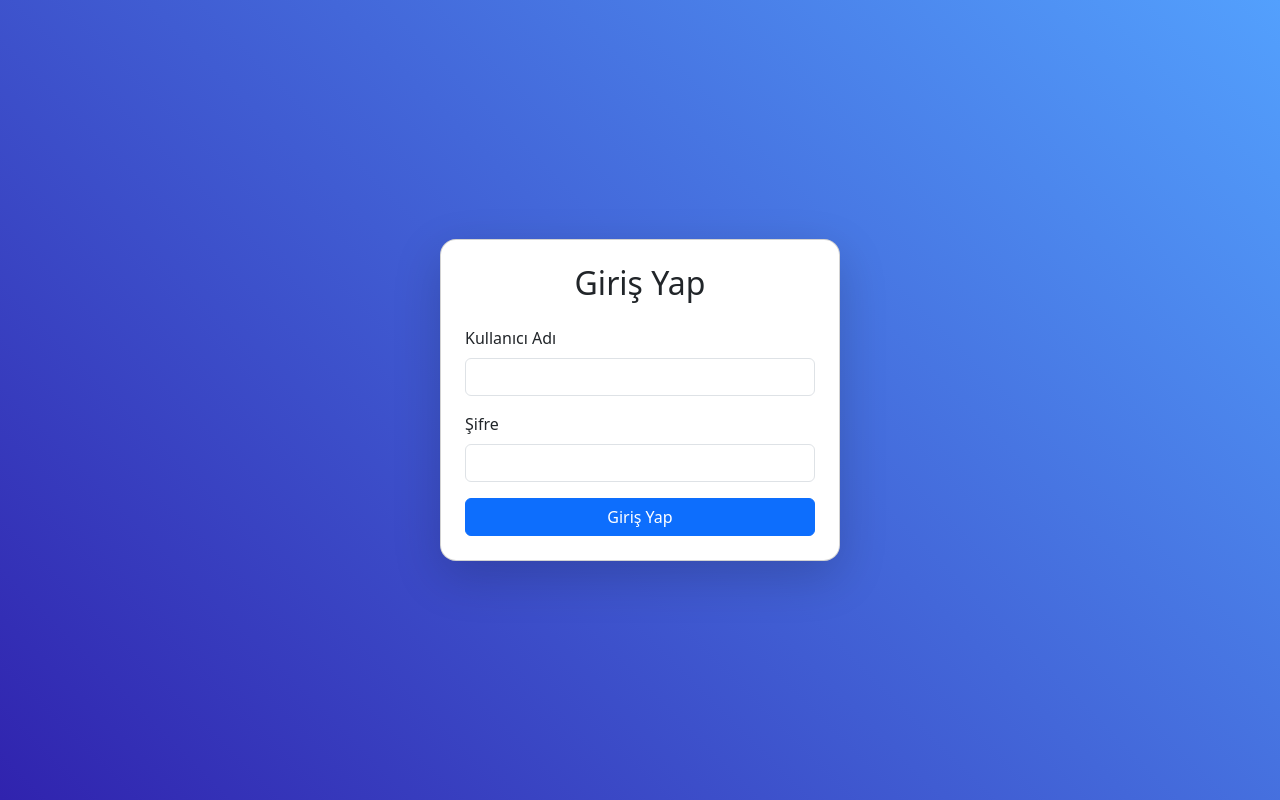
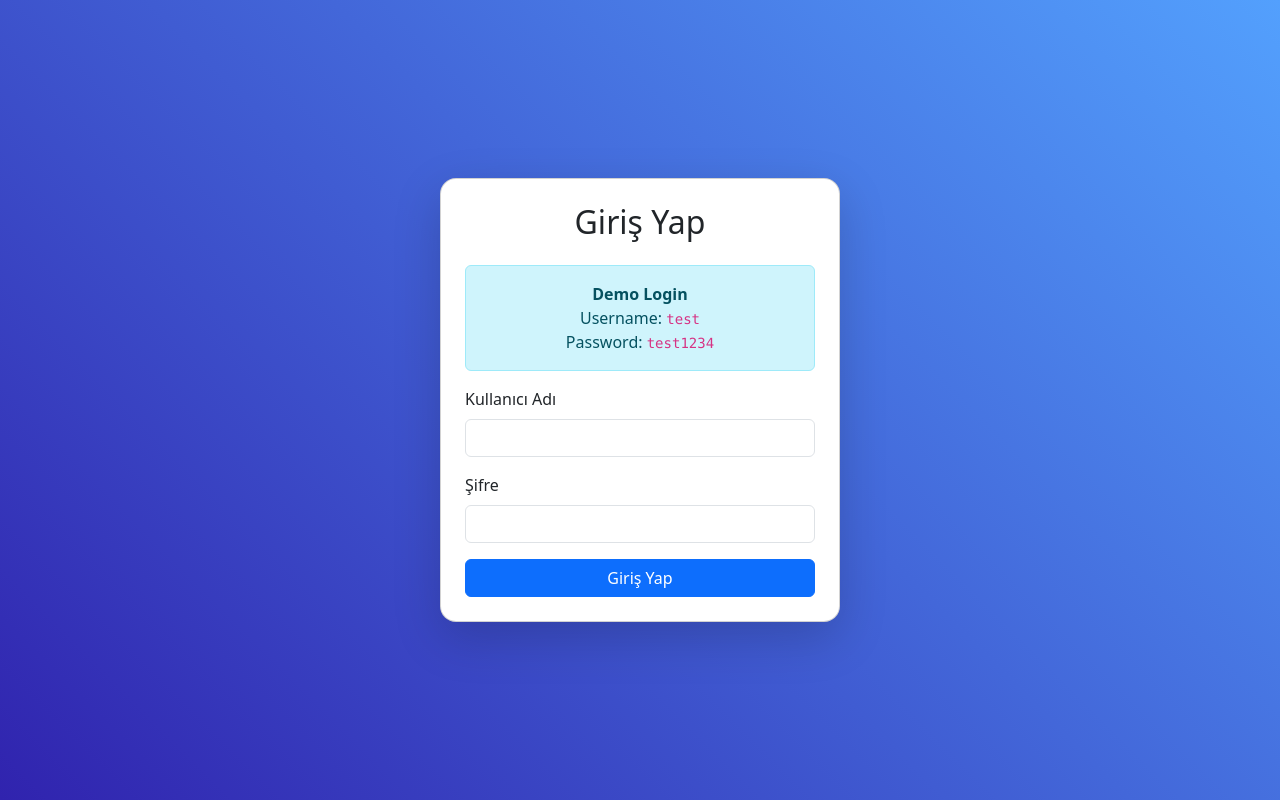
Before and after one commit to kerem-alba/Henas, a React (Create React App) app in the folder frontend/: page /login in a window 1280 px wide. Built offline with nearby package versions, Linux system fonts and the light colour scheme; no server answers.

Commit message:
Update CORS configuration to allow requests from localhost and add demo login information to the login form

```diff
--- a/frontend/src/pages/Login.js
+++ b/frontend/src/pages/Login.js
@@ -32,6 +32,14 @@ const Login = () => {
         <div className="card p-4 shadow-lg rounded-4" style={{ maxWidth: "400px", width: "100%" }}>
           <h2 className="text-center mb-4">Giriş Yap</h2>
           <form onSubmit={handleSubmit}>
+            <div className="alert alert-info text-center">
+              <strong>Demo Login</strong>
+              <br />
+              Username: <code>test</code>
+              <br />
+              Password: <code>test1234</code>
+            </div>
+
             <div className="mb-3">
               <label htmlFor="username" className="form-label">
                 Kullanıcı Adı
```
Also changed, not shown: 1 other file (tests, documents, lock files or other folders).
